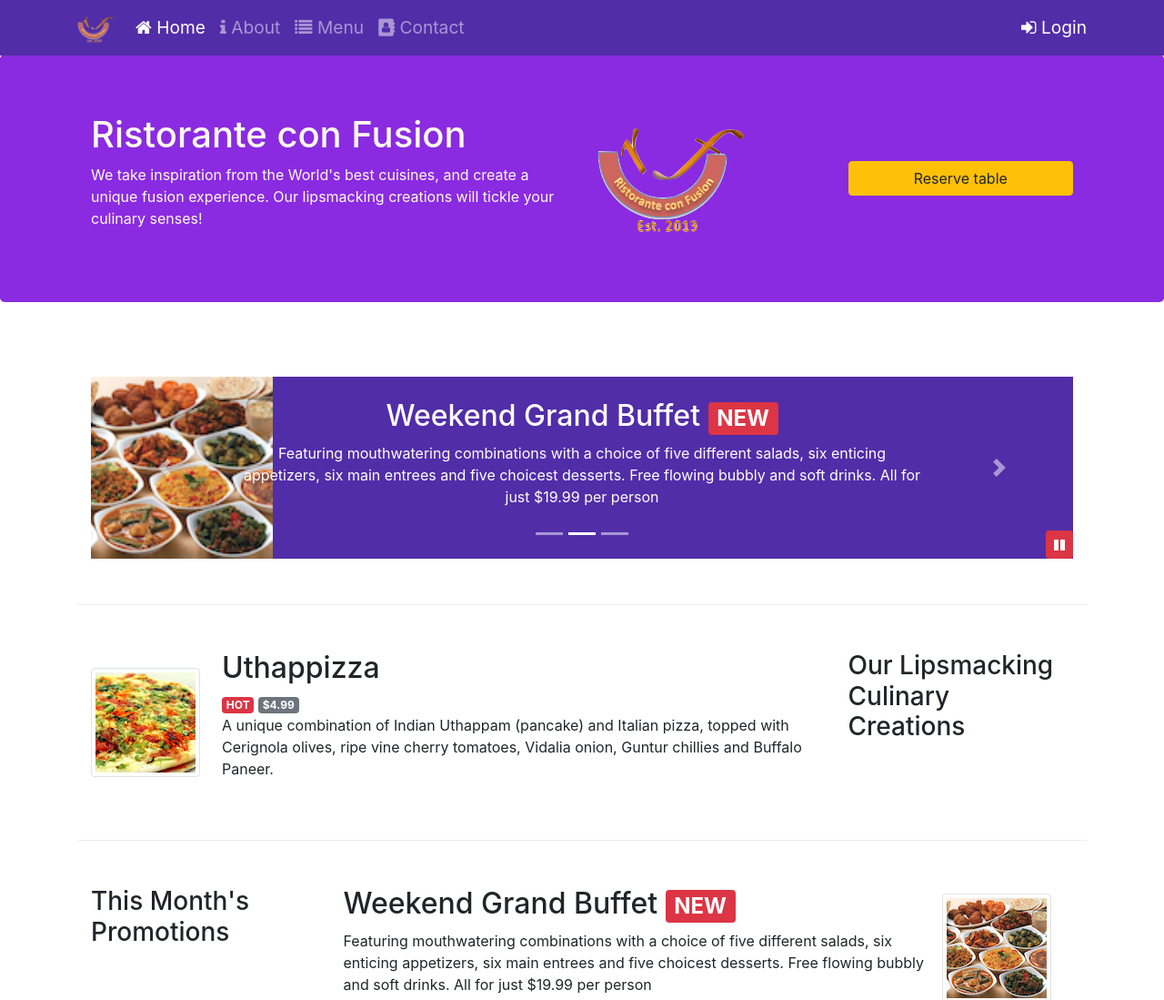
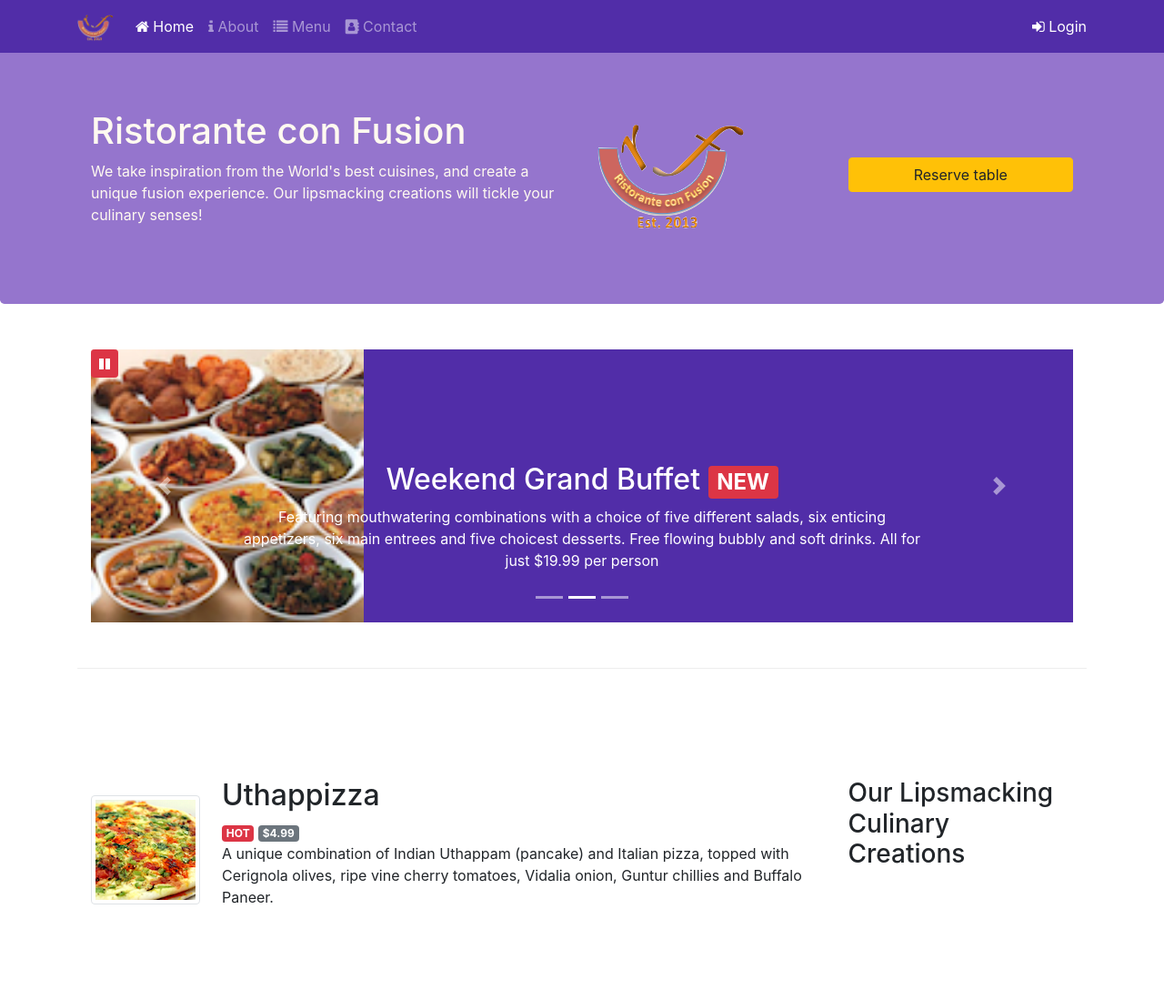
Before and after one commit to ninad-0408/Bootstrap_website, a website: page index.html in a window 1280 px wide. Shown: the top 1099 px of the page at 91% size. Drawn offline with nearby package versions, Linux system fonts and the light colour scheme.

Commit message:
less file added

```diff
--- /dev/null
+++ b/css/styles-old.css
@@ -0,0 +1,80 @@
+.row-content {
+    margin: 0 auto;
+    padding: 50px 0 50px 0;
+    border-bottom: 1px ridge;
+    min-height: 4rem;
+}
+
+.row-header {
+    margin: 0 auto;
+    padding: 0 auto;
+}
+
+.footer {
+    background-color: #D1C4E9;
+    margin: 0 auto;
+    padding: 20px 0 20px 0;
+}
+
+.jumbotron {
+    background-color: blueviolet;
+    color: floralwhite;
+}
+
+.address {
+    font-size: 80%;
+    margin: 0;
+    color: #0f0f0f;
+}
+
+body {
+    padding-top: 60px;
+    z-index: 0;
+}
+
+.navbar-dark {
+    background-color: #512DA8;
+}
+
+.navbar {
+    font-size: 120%;
+    font-weight: 400;
+}
+
+.navbar-brand {
+    font-size: 120%;
+    font-weight: 600;
+}
+
+.tab-content {
+    border-bottom: 1px solid #ddd;
+    border-left: 1px solid #ddd;
+    border-right: 1px solid #ddd;
+    padding: 20px;
+    min-height: 200px;
+}
+
+.card-header>a, .navbar-text {
+    cursor: pointer;
+}
+
+.carousel{
+    background-color: #512DA8;
+}
+
+.carousel-item{
+    height: 200px;
+}
+.carousel-item>img{
+    min-height: 200px;
+    position: absolute;
+    top: 0;
+    left: 0;
+}
+
+#mycarousel .btn-group{
+    position: absolute;
+    right: 0;
+    bottom: 0;
+    z-index: 1;
+}
--- /dev/null
+++ b/css/styles.less
@@ -0,0 +1,75 @@
+@lt-gray: #ddd;
+@background-dark: #512da8;
+@background-light: #9575cd;
+@background-pale: #d1c4e9;
+
+@carousel-item-height: 300px;
+
+.zero-margin (@pad-up-dn: 0px, @pad-left-right: 0px) {
+  margin: 0px auto;
+  padding: @pad-up-dn @pad-left-right;
+}
+
+.row-header {
+  .zero-margin();
+}
+
+.row-content {
+  .zero-margin(50px,0px);
+  border-bottom: 1px ridge;
+  min-height: 400px;
+}
+
+.footer {
+  background-color: @background-pale;
+  .zero-margin(20px, 0px);
+}
+
+.jumbotron {
+  .zero-margin(70px,30px);
+  background: @background-light;
+  color: floralwhite;
+}
+
+address {
+  font-size: 80%;
+  margin: 0px;
+  color: #0f0f0f;
+}
+
+body {
+  padding: 50px 0px 0px 0px;
+  z-index: 0;
+}
+
+.navbar-dark {
+  background-color: @background-dark;
+}
+
+.tab-content {
+  border-left: 1px solid @lt-gray;
+  border-right: 1px solid @lt-gray;
+  border-bottom: 1px solid @lt-gray;
+  padding: 10px;
+}
+
+.carousel {
+  background: @background-dark;
+
+  .carousel-item {
+    height: @carousel-item-height;
+    img {
+      position: absolute;
+      top: 0;
+      left: 0;
+      min-height: 300px;
+    }
+  }
+}
+
+#carouselButton {
+  right: 0px;
+  position: absolute;
+  bottom: 0px;
+  z-index: 1;
+}
--- a/package.json
+++ b/package.json
@@ -18,6 +18,7 @@
     "bootstrap-social": "^5.1.1",
     "font-awesome": "^4.7.0",
     "jquery": "^3.5.1",
+    "less": "^3.11.3",
     "popper.js": "^1.16.1"
   }
 }
```
Also changed, not shown: css/styles.css, 1 other file.
